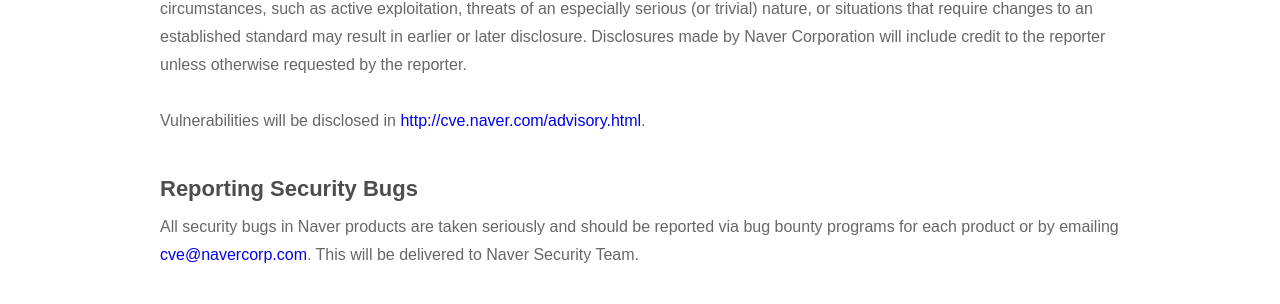
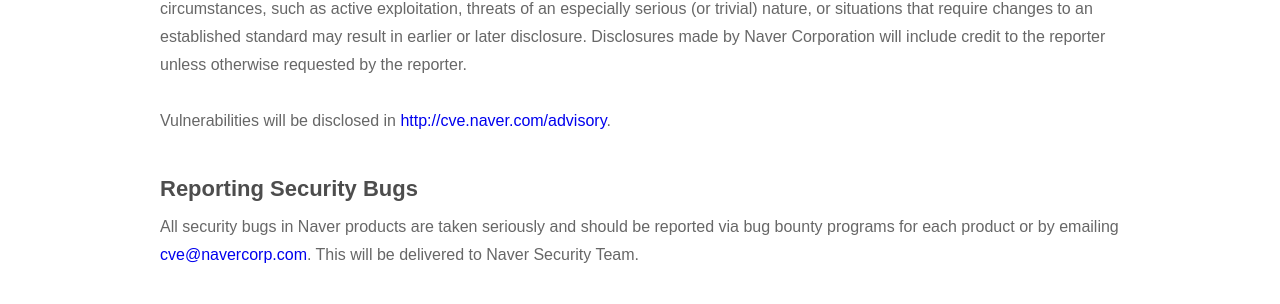
Before and after one commit to naver/security-advisory, a Jekyll site: the page built from index.html, in a window 1280 px wide. Shown: the part 187-491 px from the top of the page. Built offline with Jekyll 4.4.1, drawn with Linux system fonts in a browser that asks for light colours.

Commit message:
Remove .html

```diff
--- a/_includes/header.html
+++ b/_includes/header.html
@@ -18,7 +18,7 @@
                           <a href="/" class="gnb_link">Disclosure Policy</a>
                         </li>
                         <li class="gnb_nav {% if page.menu == "advisory" %} on {% endif %}">
-                          <a href="/advisory.html" class="gnb_link">Security Advisory</a>
+                          <a href="/advisory" class="gnb_link">Security Advisory</a>
                         </li>
                     </ul>
                 </div>
--- a/index.html
+++ b/index.html
@@ -18,7 +18,7 @@
                   </p>
                   <br>
                   <p>
-                    Vulnerabilities will be disclosed in <a href="http://cve.naver.com/advisory.html">http://cve.naver.com/advisory.html</a>.
+                    Vulnerabilities will be disclosed in <a href="http://cve.naver.com/advisory">http://cve.naver.com/advisory</a>.
                   </p>
                 </li>
                 <li>
```
